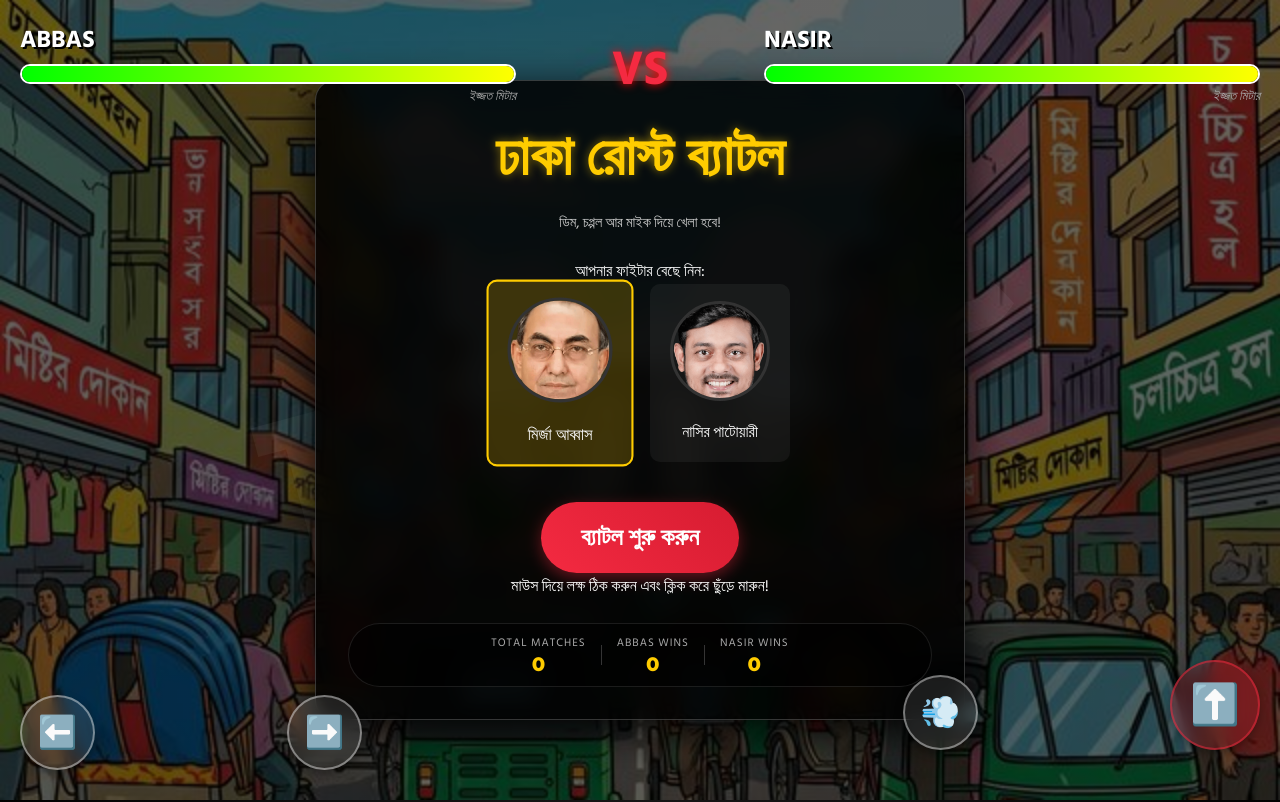
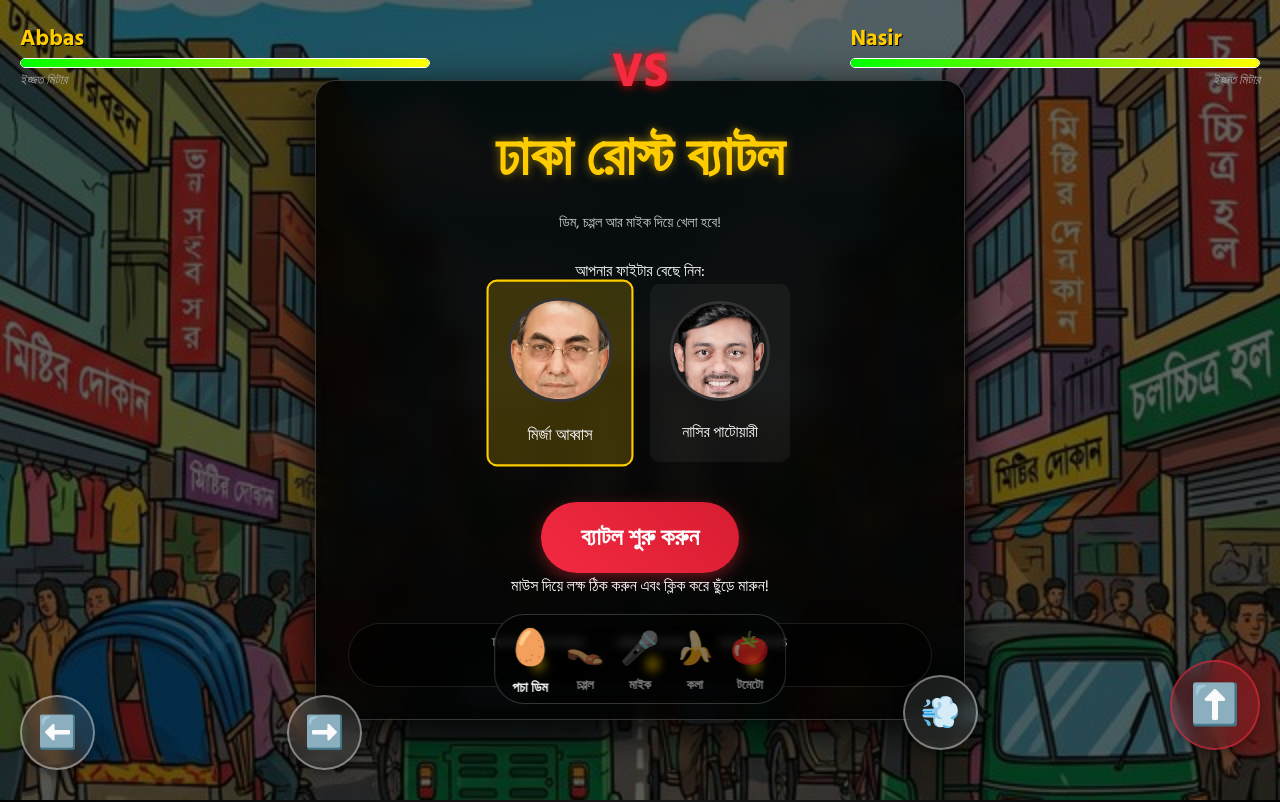
Before and after one commit to Ratul-NotFound/Election-game, a website built with Vite: page index.html in a window 1280 px wide. Shown: the top 802 px of the page. Built offline with nearby package versions, Linux system fonts and the light colour scheme; some packages are replaced by stand-ins of ours; no server answers; the database is empty.

Commit message:
Mobile UI Optimization: Smaller HUD, refined aiming physics, and better layout

```diff
--- a/game.js
+++ b/game.js
@@ -1284,12 +1284,9 @@
     let dx = inputX - startX;
     let dy = inputY - startY;
 
-    let angle = Math.atan2(dy, dx);
-    let dist = Math.sqrt(dx * dx + dy * dy);
-
-    // Cap power and scale it correctly
-    let power = Math.min(dist * 0.12, 35 * GAME_SCALE);
-    power = Math.max(power, 5 * GAME_SCALE);
+    // Increase power sensitivity slightly for mobile
+    let power = Math.min(dist * 0.15, 45 * GAME_SCALE);
+    power = Math.max(power, 8 * GAME_SCALE);
 
     return { angle, power, startX, startY, dx, dy };
 }
@@ -1396,7 +1393,7 @@
             }
 
             ctx.lineTo(simX, simY);
-            if (simY > canvas.height - 100 || simX > canvas.width || simX < 0) break;
+            if (simY > GROUND_Y || simX > canvas.width || simX < 0) break;
         }
         ctx.stroke();
 
--- a/style.css
+++ b/style.css
@@ -105,6 +105,25 @@
         opacity: 1;
         transform: scale(1);
     }
+}
+
+.izzat-text {
+    font-size: 0.6rem;
+    text-align: right;
+    color: #ccc;
+    margin-top: 1px;
+}
+
+.left .izzat-text {
+    text-align: left;
+}
+
+.vs-badge {
+    font-size: clamp(1rem, 5vh, 2rem);
+    font-weight: 900;
+    color: #f42a41;
+    text-shadow: 0 0 8px rgba(244, 42, 65, 0.5);
+    margin-top: 2px;
 }
 
 .title-bn {
@@ -287,23 +306,23 @@
 }
 
 .fighter-hud {
-    width: 40%;
+    width: 32vw;
 }
 
 .fighter-name {
-    font-size: 1.5rem;
+    font-size: clamp(0.7rem, 4.5vh, 1.4rem);
     font-weight: 900;
-    text-transform: uppercase;
-    text-shadow: 2px 2px 0 #000;
-    margin-bottom: 5px;
+    margin-bottom: 2px;
+    text-shadow: 1px 1px 0 #000;
+    color: var(--gold);
 }
 
 .health-bar-container {
     width: 100%;
-    height: 20px;
-    background: #444;
-    border: 2px solid #fff;
-    border-radius: 10px;
+    height: 10px;
+    background: rgba(0, 0, 0, 0.5);
+    border: 1.5px solid white;
+    border-radius: 5px;
     overflow: hidden;
 }
 
@@ -335,14 +354,17 @@
 /* Ammo Selector */
 .ammo-selector {
     position: absolute;
-    bottom: 30px;
+    bottom: 12vh;
+    /* Moved up to clear controls */
     left: 50%;
     transform: translateX(-50%);
     display: flex;
     gap: 15px;
-    background: rgba(0, 0, 0, 0.8);
-    padding: 10px 20px;
+    background: rgba(0, 0, 0, 0.4);
+    backdrop-filter: blur(5px);
+    padding: 8px 15px;
     border-radius: 30px;
+    z-index: 1000;
     border: 1px solid var(--glass-border);
 }
 
```
